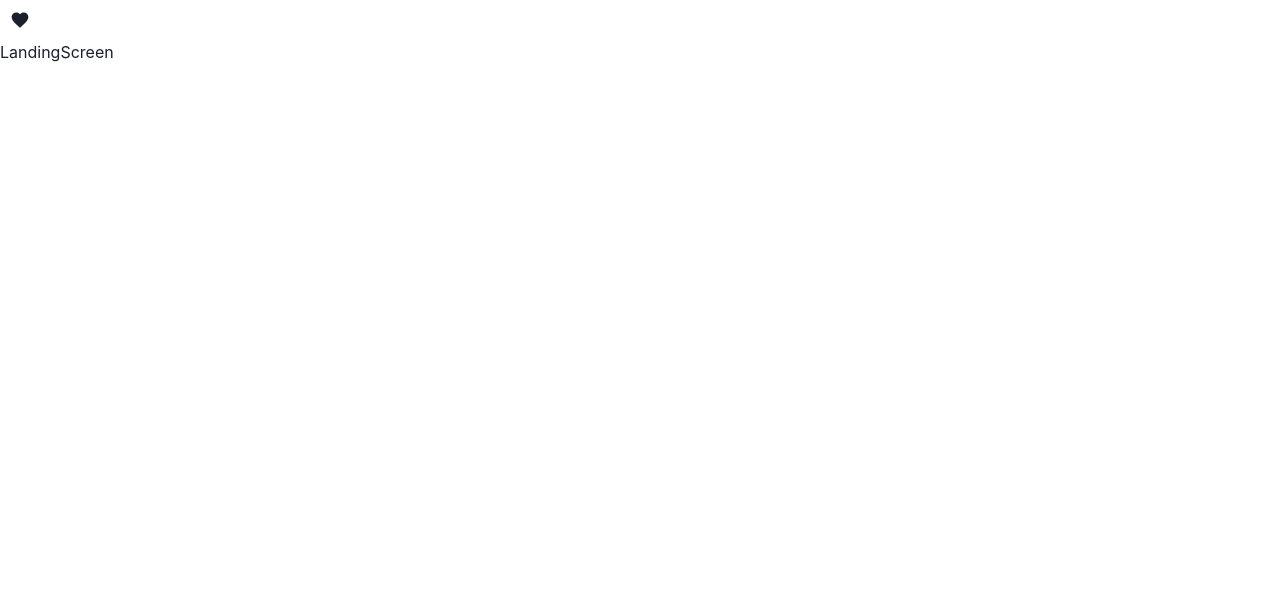
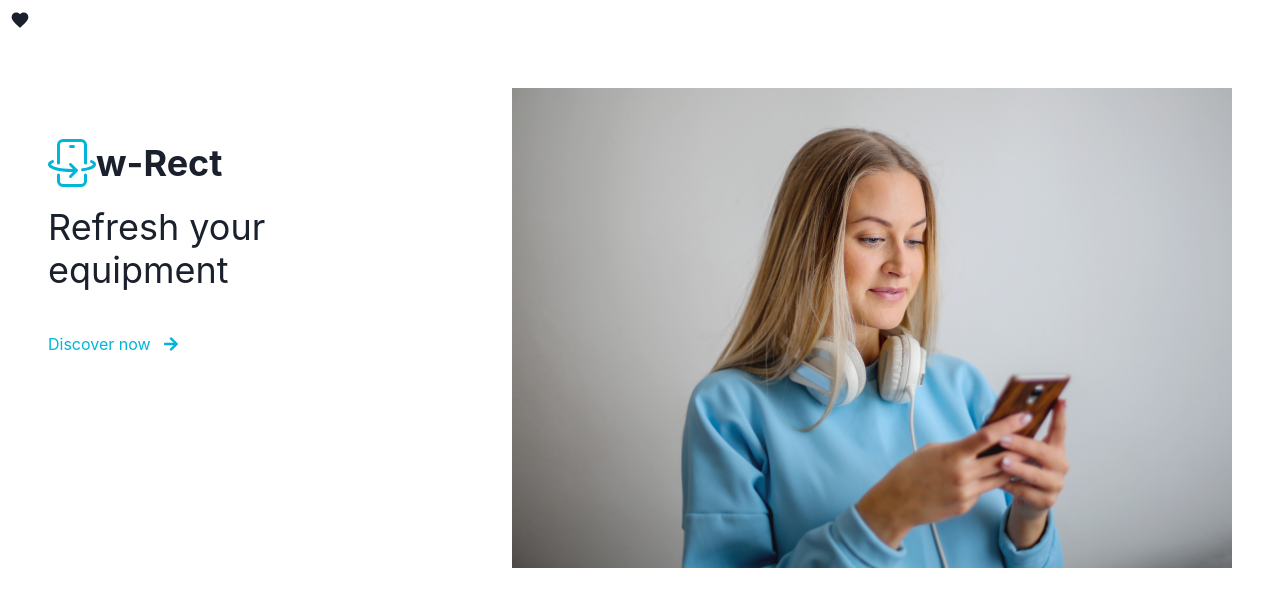
Before and after one commit to ddthien-coder/wRect, a React (Create React App) app in the folder client/: page / in a window 1280 px wide. Shown: the top 606 px of the page. Built offline with nearby package versions, Linux system fonts and the light colour scheme.

Commit message:
lading screen and ProductsScreen  refinement

```diff
--- a/client/src/screens/LandingScreen.jsx
+++ b/client/src/screens/LandingScreen.jsx
@@ -1,6 +1,63 @@
-const LandingScreen = () => {
-  return (
-    <div>LandingScreen</div>
-  )
-}
-export default LandingScreen
+import React from 'react';
+import {
+	Box,
+	Flex,
+	Heading,
+	HStack,
+	Icon,
+	Image,
+	Link,
+	Skeleton,
+	Stack,
+	useColorModeValue as mode,
+	Text,
+} from '@chakra-ui/react';
+import { FaArrowRight } from 'react-icons/fa';
+import { Link as ReactLink } from 'react-router-dom';
+import { BsPhoneFlip } from 'react-icons/bs';
+
+const LandingScreen = () => (
+	<Box maxW='8xl' mx='auto' p={{ base: '0', lg: '12' }} minH='6xl'>
+		<Stack direction={{ base: 'column-reverse', lg: 'row' }} spacing={{ base: '0', lg: '20' }}>
+			<Box
+				width={{ lg: 'sm' }}
+				transform={{ base: 'translateY(-50%)', lg: 'none' }}
+				bg={{ base: mode('cyan.50', 'gray.700'), lg: 'transparent' }}
+				mx={{ base: '6', md: '8', lg: '0' }}
+				px={{ base: '6', md: '8', lg: '0' }}
+				py={{ base: '6', md: '8', lg: '12' }}>
+				<Stack spacing={{ base: '8', lg: '10' }}>
+					<Stack spacing={{ base: '2', lg: '4' }}>
+						<Flex alignItems='center'>
+							<Icon as={BsPhoneFlip} h={12} w={12} color={mode('cyan.500', 'yellow.200')} />
+							<Text fontSize='4xl' fontWeight='bold'>
+								w-Rect
+							</Text>
+						</Flex>
+						<Heading size='xl' fontWeight='normal'>
+							Refresh your equipment
+						</Heading>
+					</Stack>
+					<HStack spacing='3'>
+						<Link as={ReactLink} to='/products' color={mode('cyan.500', 'yellow.200')}>
+							Discover now
+						</Link>
+						<Icon color={mode('cyan.500', 'yellow.200')} as={FaArrowRight} />
+					</HStack>
+				</Stack>
+			</Box>
+			<Flex flex='1' overflow='hidden'>
+				<Image
+					src={mode('images/landing-light.jpg', 'images/landing-dark.jpg')}
+					fallback={<Skeleton />}
+					maxH='550px'
+					minW='300px'
+					objectFit='cover'
+					flex='1'
+				/>
+			</Flex>
+		</Stack>
+	</Box>
+);
+
+export default LandingScreen;
--- a/client/src/screens/ProductsScreen.jsx
+++ b/client/src/screens/ProductsScreen.jsx
@@ -1,4 +1,4 @@
-import { Box, Button, Center, Wrap, WrapItem } from '@chakra-ui/react';
+import { Alert, AlertTitle, AlertIcon, AlertDescription, Box, Button, Center, Wrap, WrapItem } from '@chakra-ui/react';
 import { useEffect } from 'react';
 import { useDispatch, useSelector } from 'react-redux';
 import ProductCard from '../components/ProductCard';
@@ -7,7 +7,7 @@
 
 const ProductsScreen = () => {
 	const dispatch = useDispatch();
-	const { loading, products, pagination, favoritesToggled } = useSelector((state) => state.product);
+	const { loading, error, products, pagination, favoritesToggled } = useSelector((state) => state.product);
 
 	useEffect(() => {
 		dispatch(getProducts(1));
@@ -22,13 +22,21 @@
 			{products.length >= 1 && (
 				<Box>
 					<Wrap spacing='30px' justify='center' minHeight='80vh' mx={{ base: '12', md: '20', lg: '32' }}>
-						{products.map((product) => (
-							<WrapItem key={product._id}>
-								<Center w='250px' h='450px'>
-									<ProductCard product={product} loading={loading} />
-								</Center>
-							</WrapItem>
-						))}
+						{error ? (
+							<Alert status='error'>
+								<AlertIcon />
+								<AlertTitle>We are sorry!</AlertTitle>
+								<AlertDescription>{error}</AlertDescription>
+							</Alert>
+						) : (
+							products.map((product) => (
+								<WrapItem key={product._id}>
+									<Center w='250px' h='450px'>
+										<ProductCard product={product} loading={loading} />
+									</Center>
+								</WrapItem>
+							))
+						)}
 					</Wrap>
 					{!favoritesToggled && (
 						<Wrap spacing='10px' justify='center' p='5'>
```
